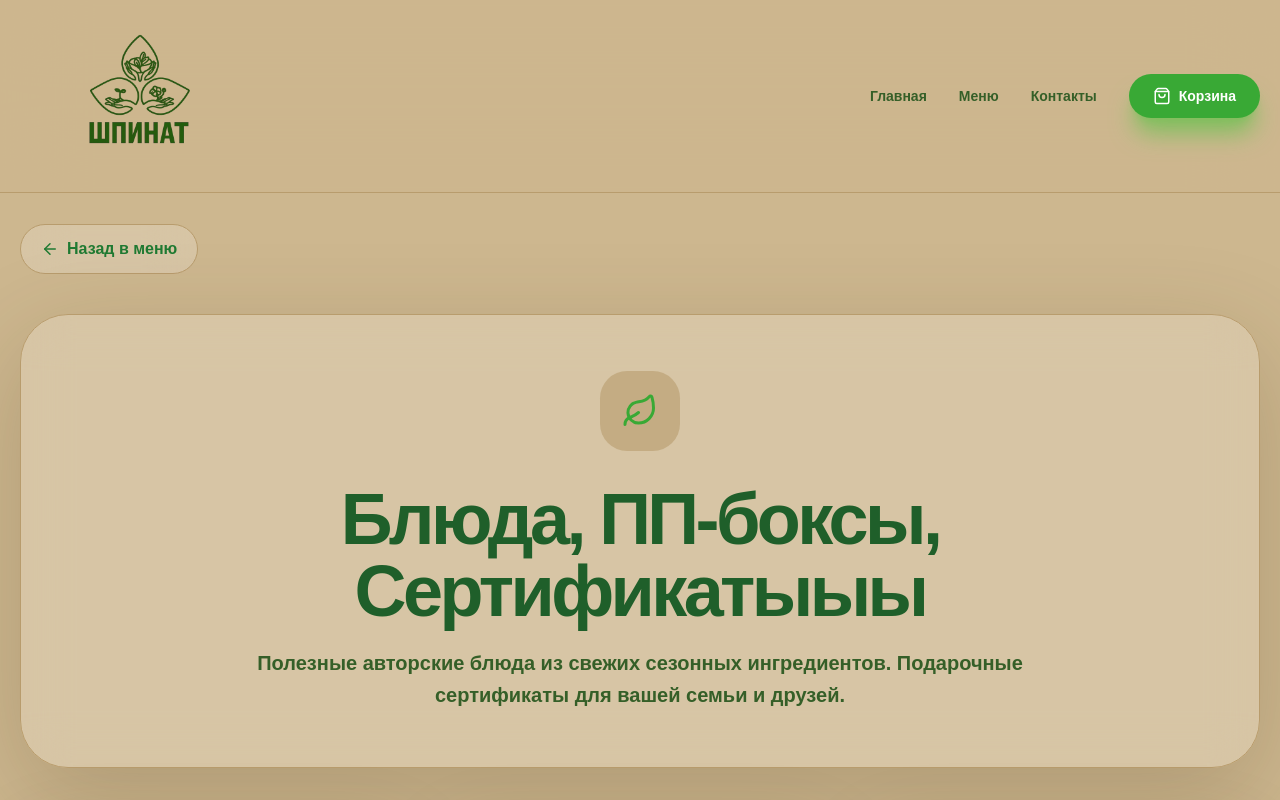
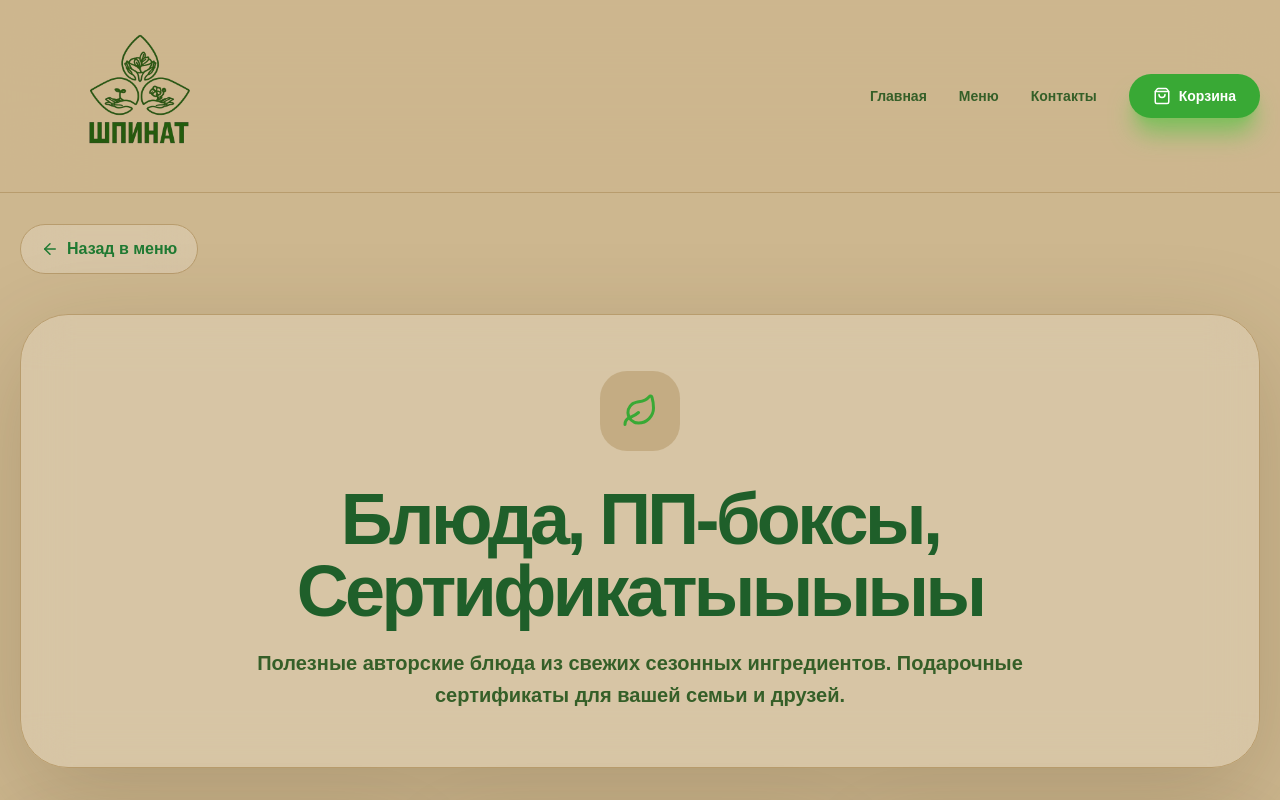
Before and after one commit to NXSTYone/shpinat, a Next.js app: page /menu/dishes in a window 1280 px wide. Shown: the top 800 px of the page. Built offline with nearby package versions, Linux system fonts and the light colour scheme.

Commit message:
test webhook

```diff
--- a/src/app/menu/dishes/page.tsx
+++ b/src/app/menu/dishes/page.tsx
@@ -137,7 +137,7 @@ export default function DishesPage() {
           </div>
 
           <h1 className="mt-8 text-5xl font-black tracking-[-0.05em] text-[#1f5f2a] md:text-7xl">
-            Блюда, ПП-боксы, Сертификатыыы
+            Блюда, ПП-боксы, Сертификатыыыыы
           </h1>
 
           <p className="mx-auto mt-5 max-w-3xl text-lg font-semibold leading-8 text-[#355f28] md:text-xl">
```
